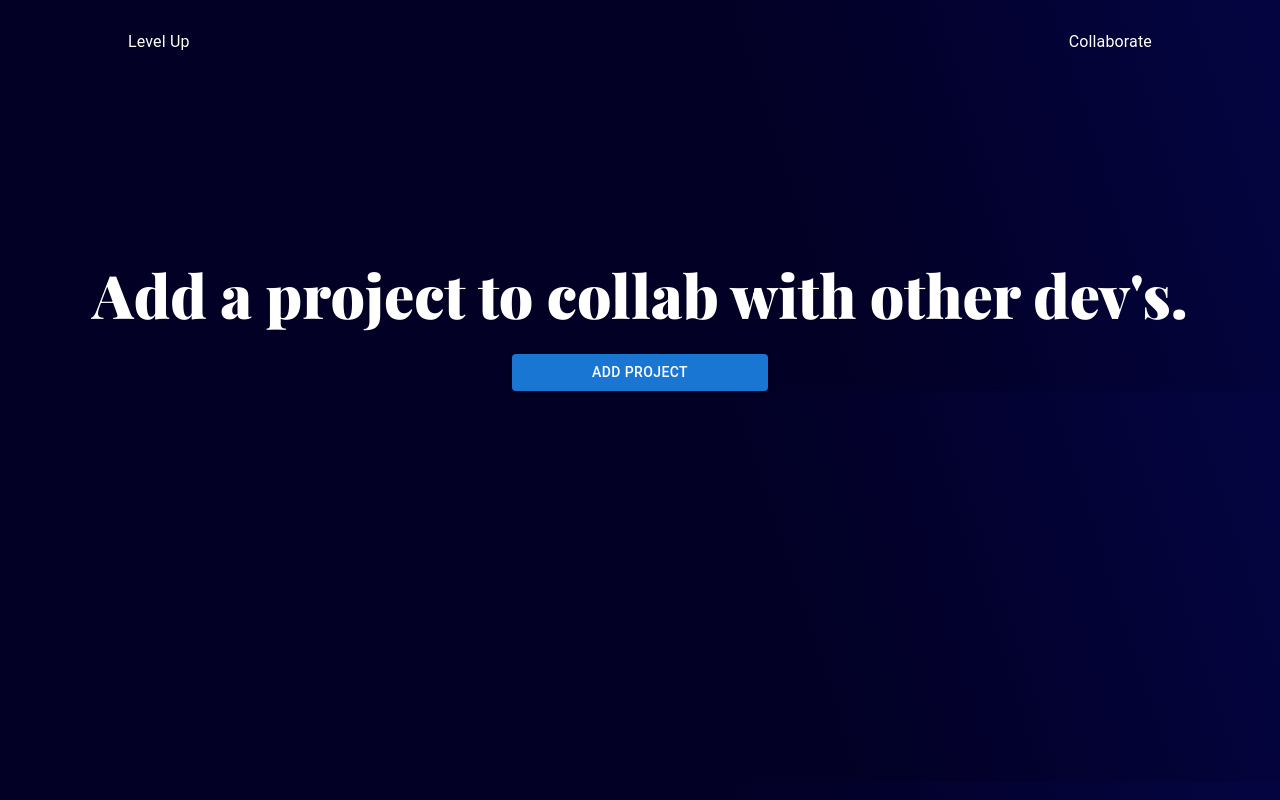
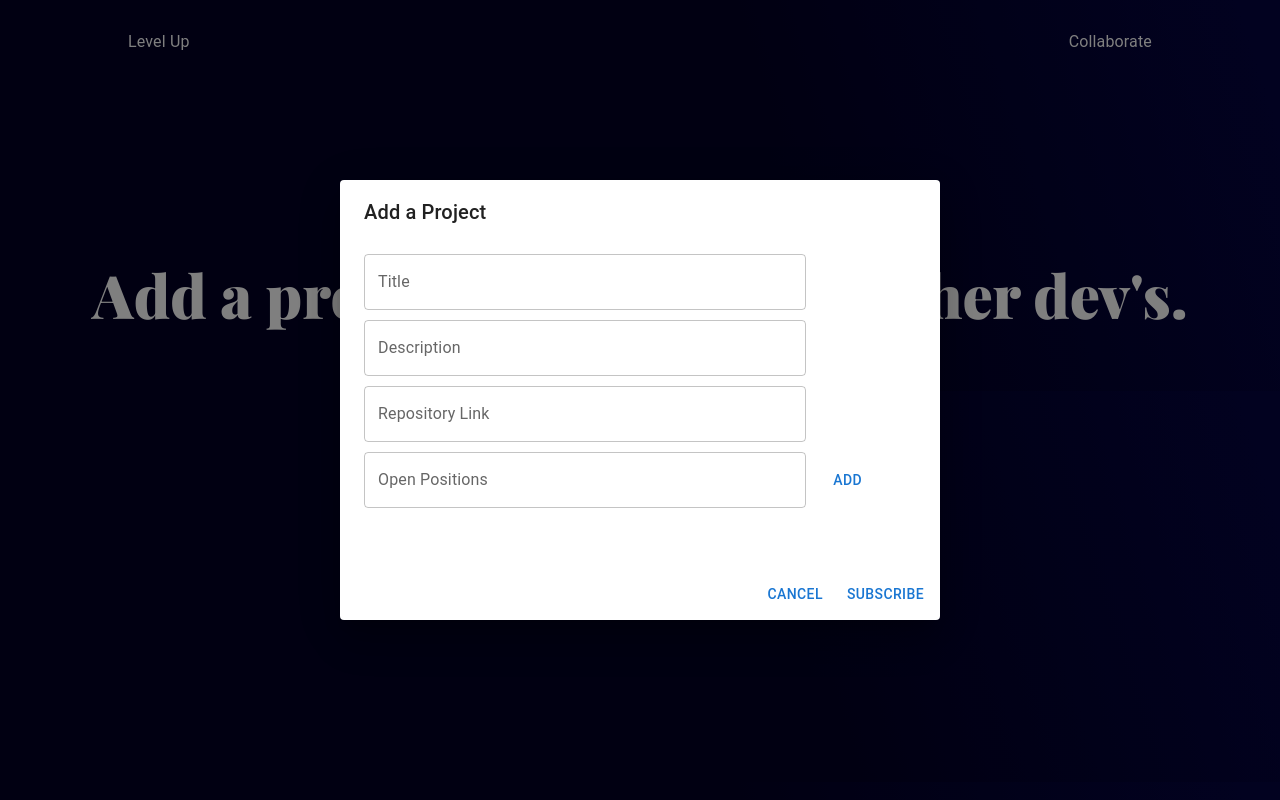
Before and after one commit to BrandonGrayson/level-up, a React (Create React App) app: page / in a window 1280 px wide. Built offline with nearby package versions, Linux system fonts and the light colour scheme; a web font is replaced by a local one.

Commit message:
Project slice added

```diff
--- a/package.json
+++ b/package.json
@@ -6,6 +6,7 @@
     "@emotion/react": "^11.10.4",
     "@emotion/styled": "^11.10.4",
     "@mui/material": "^5.10.8",
+    "@reduxjs/toolkit": "^1.8.6",
     "@testing-library/jest-dom": "^5.16.5",
     "@testing-library/react": "^13.4.0",
     "@testing-library/user-event": "^13.5.0",
@@ -15,6 +16,8 @@
     "@types/react-dom": "^18.0.6",
     "react": "^18.2.0",
     "react-dom": "^18.2.0",
+    "react-redux": "^8.0.4",
+    "react-router-dom": "^6.4.2",
     "react-scripts": "5.0.1",
     "typescript": "^4.8.4",
     "web-vitals": "^2.1.4"
--- a/src/index.tsx
+++ b/src/index.tsx
@@ -1,16 +1,20 @@
-import React from 'react';
-import ReactDOM from 'react-dom/client';
-import './index.css';
-import App from './App';
-import reportWebVitals from './reportWebVitals';
+import React from "react";
+import ReactDOM from "react-dom/client";
+import "./index.css";
+import App from "./App";
+import reportWebVitals from "./reportWebVitals";
+import store from "./store/store";
+import { Provider } from "react-redux";
 
 const root = ReactDOM.createRoot(
-  document.getElementById('root') as HTMLElement
+  document.getElementById("root") as HTMLElement
 );
 root.render(
-  <React.StrictMode>
-    <App />
-  </React.StrictMode>
+  <Provider store={store}>
+    <React.StrictMode>
+      <App />
+    </React.StrictMode>
+  </Provider>
 );
 
 // If you want to start measuring performance in your app, pass a function
--- a/src/pages/Collaborate.tsx
+++ b/src/pages/Collaborate.tsx
@@ -1,8 +1,23 @@
-import { Grid, Button } from "@mui/material";
+import {
+  Grid,
+  Button,
+  Dialog,
+  DialogTitle,
+  DialogContent,
+  TextField,
+  Box,
+  DialogActions,
+} from "@mui/material";
 import "../css/collab.css";
-import React from "react";
+import React, { useState } from "react";
 
 export default function Collaborate() {
+  const [open, setOpen] = useState(true);
+
+  const handleClose = () => {
+    setOpen(false);
+  };
+
   return (
     <Grid item xs={12}>
       <div className="collab-box">
@@ -10,6 +25,51 @@ export default function Collaborate() {
         <Button id="add-proj" sx={{ marginTop: "20px" }} variant="contained">
           Add Project
         </Button>
+        <Dialog open={open} onClose={handleClose} fullWidth={true}>
+          <DialogTitle>Add a Project</DialogTitle>
+          <DialogContent>
+            <Box sx={{ display: "flex", flexDirection: "column" }}>
+              <TextField
+                id="outlined-basic"
+                label="Title"
+                variant="outlined"
+                sx={{ marginBottom: "10px", marginTop: "10px", width: "80%" }}
+              />
+              <TextField
+                id="outlined-basic"
+                label="Description"
+                variant="outlined"
+                sx={{ marginBottom: "10px", width: "80%" }}
+              />
+              <TextField
+                id="outlined-basic"
+                label="Repository Link"
+                variant="outlined"
+                sx={{ marginBottom: "10px", width: "80%" }}
+              />
+              <Box
+                sx={{
+                  display: "flex",
+                  flexDirection: "row",
+                  width: "100%",
+                  marginBottom: "40px",
+                }}
+              >
+                <TextField
+                  id="outlined-basic"
+                  label="Open Positions"
+                  variant="outlined"
+                  sx={{ width: "80%" }}
+                />
+                <Button sx={{ marginLeft: "10px" }}>Add</Button>
+              </Box>
+            </Box>
+          </DialogContent>
+          <DialogActions>
+            <Button onClick={handleClose}>Cancel</Button>
+            <Button onClick={handleClose}>Subscribe</Button>
+          </DialogActions>
+        </Dialog>
       </div>
     </Grid>
   );
--- /dev/null
+++ b/src/store/store.ts
@@ -0,0 +1,5 @@
+import { configureStore } from "@reduxjs/toolkit";
+
+export default configureStore({
+  reducer: {},
+});
```
Also changed, not shown: src/store/ProjectSlice.tsx (added, +26 -0 lines), 1 other file (tests, documents, lock files or other folders).
